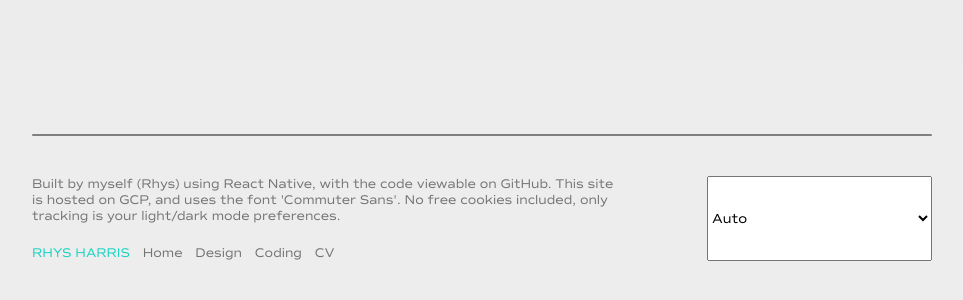
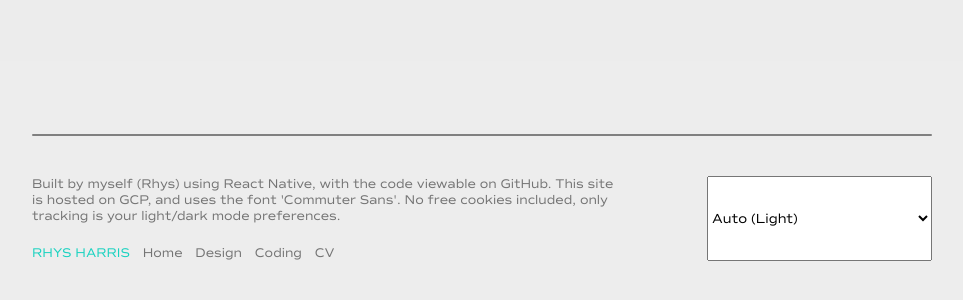
Before and after one commit to rhyscharris/rhys.uk, a React (Create React App) app: page / in a window 1280 px wide. Shown: the part 1772-2072 px from the top of the page, without its empty margins (158-1121 px from the left). Built offline with nearby package versions, Linux system fonts and the light colour scheme.

Commit message:
Light mode 'auto' says what it detects

```diff
--- a/src/components/Footer.js
+++ b/src/components/Footer.js
@@ -73,7 +73,7 @@ class Footer extends React.Component {
                             </ul>
                         </div>
                         <select value={this.state.value} onChange={this.handleChange} id="color-preference" className='theme-select' aria-label="Select color scheme preference">
-                                <option value="auto">Auto</option>
+                                <option value="auto">Auto ({window.matchMedia('(prefers-color-scheme: dark)').matches ? "Dark)" : "Light)"}</option>
                                 <option value="light">Light</option>
                                 <option value="dark">Dark</option>
                         </select>
```
